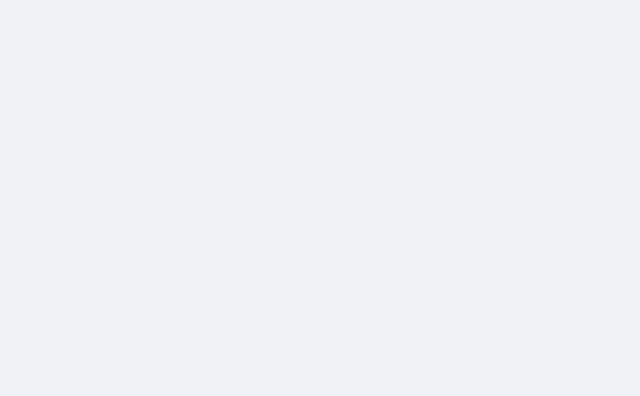
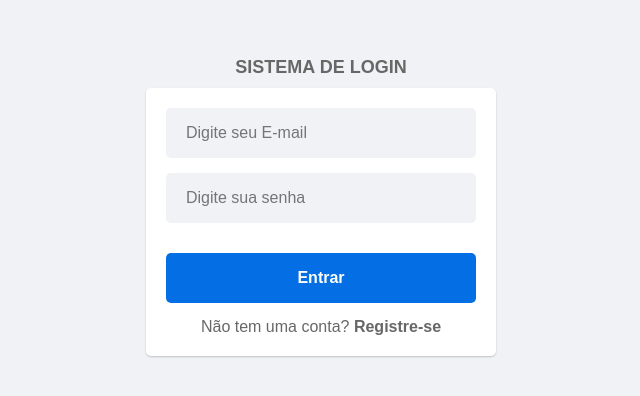
Before and after one commit to Rodrigues-Gustavo/LoginSystem-React, a React (Vite) app: page / in a window 1280 px wide. Shown: the part 194-590 px from the top of the page, without its empty margins (319-959 px from the left). Built offline with nearby package versions, Linux system fonts and the light colour scheme.

Commit message:
changing element name error

```diff
--- a/src/routes/index.jsx
+++ b/src/routes/index.jsx
@@ -17,9 +17,9 @@ const RoutesApp = () => {
             <Fragment>
                 <Routes>
                    <Route exact path="/home" element={<Private Item={Home}/> } />
-                   <Route path="/" element={<signin />}/>
-                   <Route exact path="/signup" element={<signup />} />
-                   <Route path="*" element={<signin />} />
+                   <Route path="/" element={<Signin />}/>
+                   <Route exact path="/signup" element={<Signup />} />
+                   <Route path="*" element={<Signin />} />
                 </Routes>
             </Fragment>
         </BrowserRouter>
```
